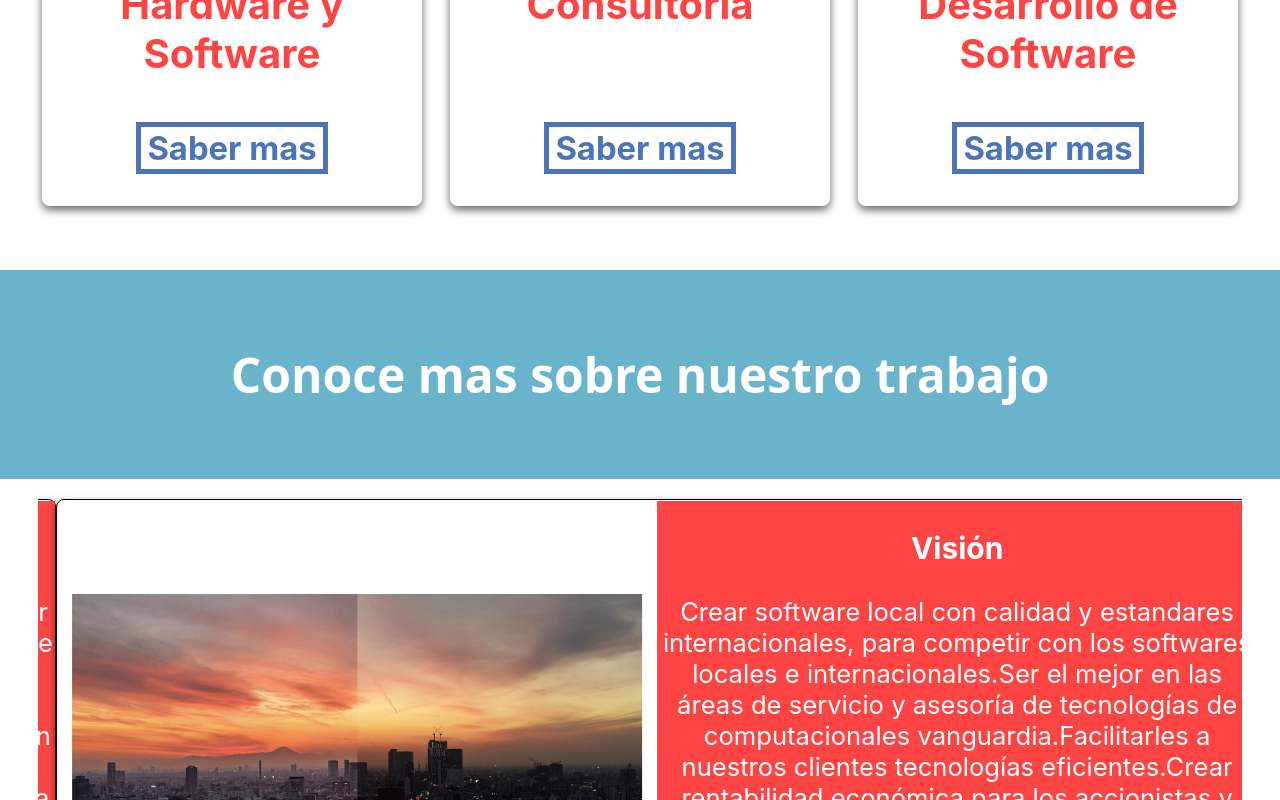
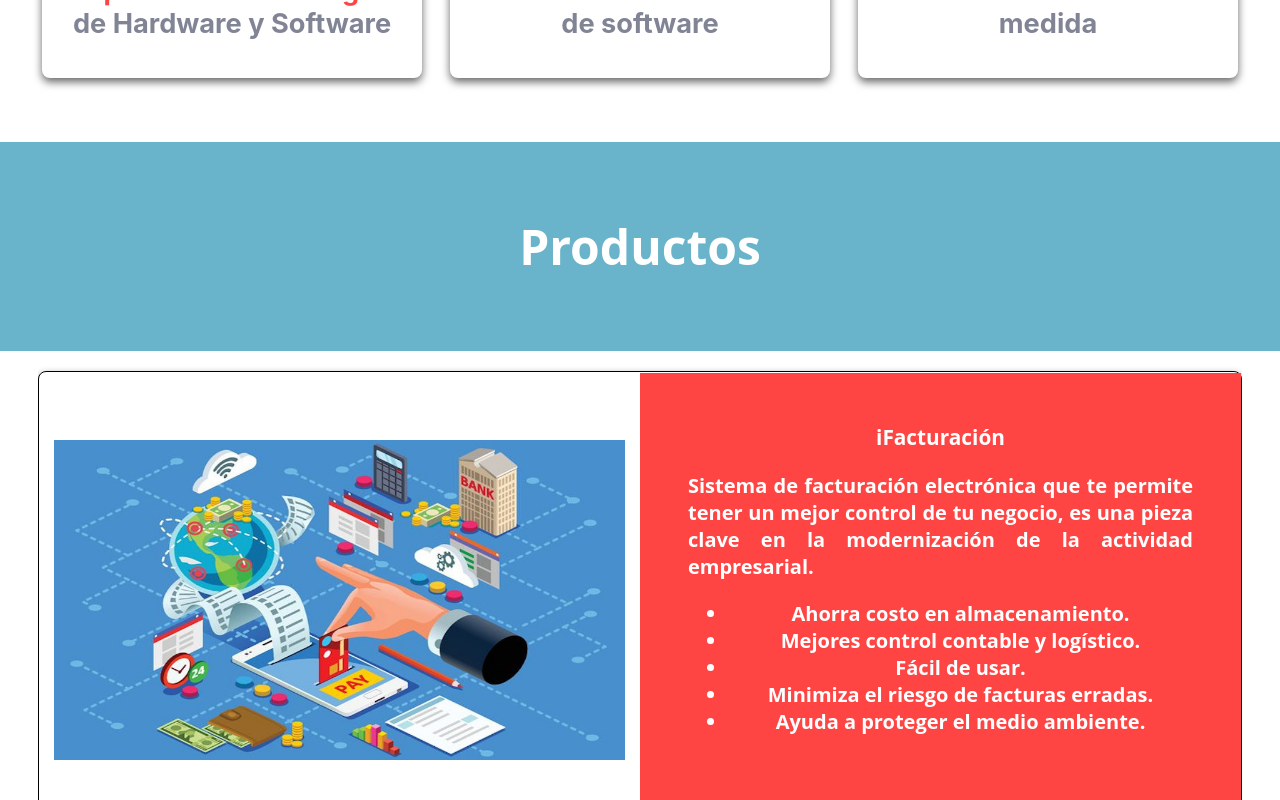
Before and after one commit to paleconsultores/website-palerp, a React (Create React App) app: page / in a window 1280 px wide. Shown: the part 1420-2220 px from the top of the page. Built offline with nearby package versions, Linux system fonts and the light colour scheme.

Commit message:
configuraciones de estilos

```diff
--- a/src/components/App/Home/2-Body/3-Solutions/CardSolutions/CardSolutions.css
+++ b/src/components/App/Home/2-Body/3-Solutions/CardSolutions/CardSolutions.css
@@ -23,14 +23,21 @@
     height: 300px;
 }
 
-.card-solutions__seccionInfo h2{
+.card-solutions__seccionInfo p{
 
     font-family: -apple-system, BlinkMacSystemFont, 'Segoe UI', Roboto, Oxygen, Ubuntu, Cantarell, 'Open Sans', 'Helvetica Neue', sans-serif;
-    font-size: 2.5rem;
+    font-size: 1.7rem;
     color: #FF4544;
     font-weight: bold;
     text-align: center;
-    height: 108px;
+}
+.card-solutions__seccionInfo span{
+
+    font-family: -apple-system, BlinkMacSystemFont, 'Segoe UI', Roboto, Oxygen, Ubuntu, Cantarell, 'Open Sans', 'Helvetica Neue', sans-serif;
+    font-size: 1.7rem;
+    color: #808495;
+    font-weight: bold;
+    text-align: center;
 }
 .card-solutions__seccionFooter{
     height: 54px;
--- a/src/components/App/Home/2-Body/3-Solutions/CardSolutions/CardSolutions.js
+++ b/src/components/App/Home/2-Body/3-Solutions/CardSolutions/CardSolutions.js
@@ -11,6 +11,7 @@ export function CardSolutions(
     {
       type = 1,
       title = 'lorem',
+      descripcion='lorem a',
       imageUrl = DEFAULT_IMAGE,
       responsiveimages = DEFAULT_IMAGE_RESP,
       alt = "image alternate text",
@@ -31,13 +32,13 @@ export function CardSolutions(
        </div>
 
        <div className="card-solutions__seccionInfo">
-             <h2>{title}</h2>
+             <p>{title} <span>{descripcion}</span> </p>
 
        </div>
 
-       <div className="card-solutions__seccionFooter">
+       {/* <div className="card-solutions__seccionFooter">
            <button className="sizeButton">Saber mas</button>
-       </div>
+       </div> */}
      </div>
       );
     }
@@ -47,6 +48,7 @@ export function CardSolutions(
     type: PropTypes.number,
     serviceClass: PropTypes.string,
     title: PropTypes.string,
+    descripcion:PropTypes.string,
     image: PropTypes.string,
     imagerespURL: PropTypes.string
   }
--- a/src/components/App/Home/2-Body/3-Solutions/Solutions.js
+++ b/src/components/App/Home/2-Body/3-Solutions/Solutions.js
@@ -19,7 +19,8 @@ export function Solutions() {
     {
       type: 1,
       alt: 'Hardware y Software',
-      title: 'Hardware y Software',
+      title: 'Implementación Integral',
+      descripcion:'de Hardware y Software',
       imageUrl: image2,
       responsiveimages : imgr3,
     },
@@ -27,6 +28,7 @@ export function Solutions() {
       type: 1,
       alt: 'Consultoria',
       title: 'Consultoría',
+      descripcion:'en soluciones de  software',
       imageUrl: image1,
       responsiveimages : imgr1,
 
@@ -35,6 +37,7 @@ export function Solutions() {
       type: 1,
       alt: 'Desarrollo de Software',
       title: 'Desarrollo de Software',
+      descripcion:'a medida',
       imageUrl: developing,
       responsiveimages : imgr2,
     },
@@ -53,6 +56,7 @@ export function Solutions() {
             type = {solution.type}
             alt = {solution.alt}
             title = {solution.title}
+            descripcion={solution.descripcion}
             imageUrl={solution.imageUrl}
             responsiveimages= {solution.responsiveimages}
           />
--- a/src/components/App/Home/2-Body/4-Carousel/CarouselCard/CarouselCard.css
+++ b/src/components/App/Home/2-Body/4-Carousel/CarouselCard/CarouselCard.css
@@ -28,9 +28,23 @@
   height: 20em;
   align-items: center;
   margin-top: 1px;
-  font-size: 1.6em;
+  font-weight: bold;
   color: white;
+  font-size: 1.25rem;
+  font-family:  'Open Sans',-apple-system, BlinkMacSystemFont, 'Segoe UI', Roboto, Oxygen, Ubuntu, Cantarell, 'Helvetica Neue', sans-serif;
+  padding: 1.5em 3rem;
+
 }
+.carousel-card__text-tittle{
+  font-size: 1.3rem;
+  text-align: center;
+}
+.carousel-card__text-text{
+  text-align: justify;
+
+}
+
+
 @media screen and (max-width: 1200px){
   .carousel-card{
     min-width: 94.5vw;
@@ -40,8 +54,9 @@
     height: 35vh;
   }
   .carousel-card__text{
-    height: 55vh;
+    /* height: 55vh; */
     font-size: 1.8em;
+    height: auto;
   }
 }
 /*Media Query for a medium deskptop screen*/
@@ -50,8 +65,9 @@
     height: 60%;
   }
   .carousel-card__text{
-    height: 99.5%;
+    /* height: 99.5%; */
     font-size: 1.3em;
+    height: auto;
   }
 }
 @media screen and (max-width: 768px){
@@ -65,6 +81,7 @@
   }
   .carousel-card__text{
     font-size: 1.6vw;
+    height: auto;
   }
 }
 /*Media Query for a small device*/
@@ -78,7 +95,8 @@
     height: 18vh;
   }
   .carousel-card__text{
-    height: 23vh;
+    /* height: 23vh; */
+    height: auto;
     font-size: 2vw;
     margin-bottom: 3px;
   }
--- a/src/components/App/Home/2-Body/4-Carousel/CarouselCard/CarouselCard.js
+++ b/src/components/App/Home/2-Body/4-Carousel/CarouselCard/CarouselCard.js
@@ -5,7 +5,7 @@ import PropTypes from 'prop-types'
 import './CarouselCard.css'
 
 export function CarouselCard ({property}) {
-    const {index, picture, title, text , responsivepicture} = property;
+    const {index, picture, title, text , responsivepicture,d1,d2,d3,d4,d5} = property;
     return (
         <div id={`card-${index}`} className="carousel-card">
             <picture className="carousel-picture">
@@ -13,10 +13,17 @@ export function CarouselCard ({property}) {
                 <img className="carousel-card__image" src={picture} alt="imageCarousel"/>
             </picture>
             <div className="carousel-card__text">
-                <h1>{title}</h1>
-                <p>
+                <h1 className="carousel-card__text-tittle">{title}</h1>
+                <p className="carousel-card__text-text">
                     {text}
                 </p>
+                <ul >
+                    <li>{d1}</li>
+                    <li>{d2}</li>
+                    <li>{d3}</li>
+                    <li>{d4}</li>
+                    <li>{d5}</li>
+                </ul>
             </div>
         </div>
     )
--- a/src/components/App/Home/2-Body/4-Carousel/CarouselData/CarouselData.js
+++ b/src/components/App/Home/2-Body/4-Carousel/CarouselData/CarouselData.js
@@ -4,30 +4,36 @@ import img2 from '../images/factelectronica-800.jpg';
 import img2_400 from '../images/factelectronica-400.jpg';
 export const data = {
     "properties":[
-        {
-            "id":"imagen1",
-            "index":0,
-            "picture":img1,
-             "responsivepicture":img1_400,
-            "title":"Misión",
-            "text":"PALE CONSULTORES tiene como misión proveer software, hardware y soporte a las compañías de medianas y grandes empresas radicadas en Perú, romper todas las barreras tecnológicas, transformando las tecnologías de información en herramientas amigables para los usuarios.La elaboración de software nativo con calidad, para poder brindarles a nuestros clientes una herramienta de apoyo administrativo.Nosotros estamos en una búsqueda continua de la mejor solución para las necesidades de nuestros clientes en términos de seguridad y estabilidad."
-        },
-        {
-            "id":"imagen2",
-            "index":1,
-            "picture":img1,
-            "responsivepicture":img1_400,
-            "title":"Visión",
-            "text":"Crear software local con calidad y estandares internacionales, para competir con los softwares locales e internacionales.Ser el mejor en las áreas de servicio y asesoría de tecnologías de computacionales vanguardia.Facilitarles a nuestros clientes tecnologías eficientes.Crear rentabilidad económica para los accionistas y sus empleados.Implementar tecnologías de información que fueron desarrollados en base requerimientos de estos tiempos modernos, además utilizamos técnicas y estándares internacionales."
+        // {
+        //     "id":"imagen1",
+        //     "index":0,
+        //     "picture":img1,
+        //      "responsivepicture":img1_400,
+        //     "title":"Misión",
+        //     "text":"PALE CONSULTORES tiene como misión proveer software, hardware y soporte a las compañías de medianas y grandes empresas radicadas en Perú, romper todas las barreras tecnológicas, transformando las tecnologías de información en herramientas amigables para los usuarios.La elaboración de software nativo con calidad, para poder brindarles a nuestros clientes una herramienta de apoyo administrativo.Nosotros estamos en una búsqueda continua de la mejor solución para las necesidades de nuestros clientes en términos de seguridad y estabilidad."
+        // },
+        // {
+        //     "id":"imagen2",
+        //     "index":1,
+        //     "picture":img1,
+        //     "responsivepicture":img1_400,
+        //     "title":"Visión",
+        //     "text":"Crear software local con calidad y estandares internacionales, para competir con los softwares locales e internacionales.Ser el mejor en las áreas de servicio y asesoría de tecnologías de computacionales vanguardia.Facilitarles a nuestros clientes tecnologías eficientes.Crear rentabilidad económica para los accionistas y sus empleados.Implementar tecnologías de información que fueron desarrollados en base requerimientos de estos tiempos modernos, además utilizamos técnicas y estándares internacionales."
 
-        },
+        // },
         {
             "id":"imagen3",
-            "index":2,
+            "index":0,
             "picture":img2,
             "responsivepicture":img2_400,
-            "title":"Facturación Electrónica",
-            "text":"Es nuestra solución de facturación electrónica que emite y recibe comprobantes de pago de forma fácil, rápida y segura."
+            "title":"iFacturación",
+            "text":"Sistema de facturación electrónica que te permite tener un mejor control de tu negocio, es una pieza clave en la modernización de la actividad empresarial.",
+            "d1":"Ahorra costo en almacenamiento.",
+            "d2":" Mejores control contable y logístico.",
+            "d3":"Fácil de usar.",
+            "d4":"Minimiza el riesgo de facturas erradas.",
+            "d5":"Ayuda a proteger el medio ambiente."
+
         }
     ]
 }
--- a/src/components/App/Home/2-Body/5-Services/Services.js
+++ b/src/components/App/Home/2-Body/5-Services/Services.js
@@ -38,7 +38,7 @@ export function Services() {
       type: 1,
       alt: 'support',
       title: 'Soporte',
-      description: 'Resolvemos tus dudas, brindandote soporte 15/6, con respuestas inmediatas y tu operacion este asegurada',
+      description: 'Resolvemos tus dudas, brindandote soporte 15/6h, con respuestas inmediatas y tu operación este asegurada',
       imageUrl:soporte,
       responsiveImages:soporteresp
     },
@@ -46,7 +46,7 @@ export function Services() {
       type: 2,
       alt: 'sales',
       title: 'Ventas',
-      description: 'Resolvemos tus dudas, brindandote soporte 15/6, con respuestas inmediatas y tu operacion este asegurada',
+      description: 'Nos encargamos de brindarte información de los sistemas que la empresa ofrece,nuestro equipo de ventas realiza visita a los clientes interesados,llevando demos de nuestros productos y servicios,para que el cliente tenga una mejor experiencia de usuario.',
       imageUrl:ventas,
       responsiveImages:ventasresp
     }
--- a/src/components/App/Home/2-Body/Body.js
+++ b/src/components/App/Home/2-Body/Body.js
@@ -32,7 +32,7 @@ export class Body extends React.Component {
         <Solutions/>
         <section>
           <MessageSecond>
-            Conoce mas sobre nuestro trabajo
+            Productos
           </MessageSecond>
         </section>
         <Carousel/>
```
